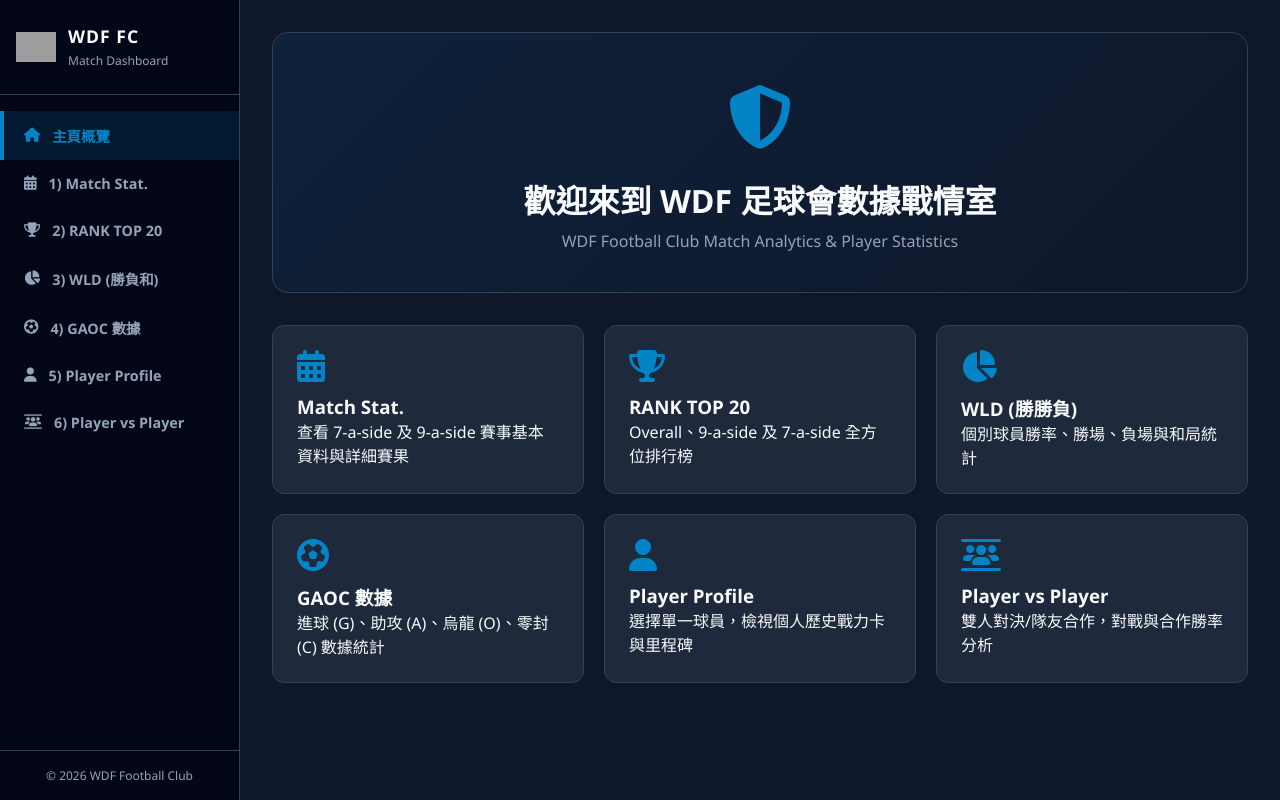
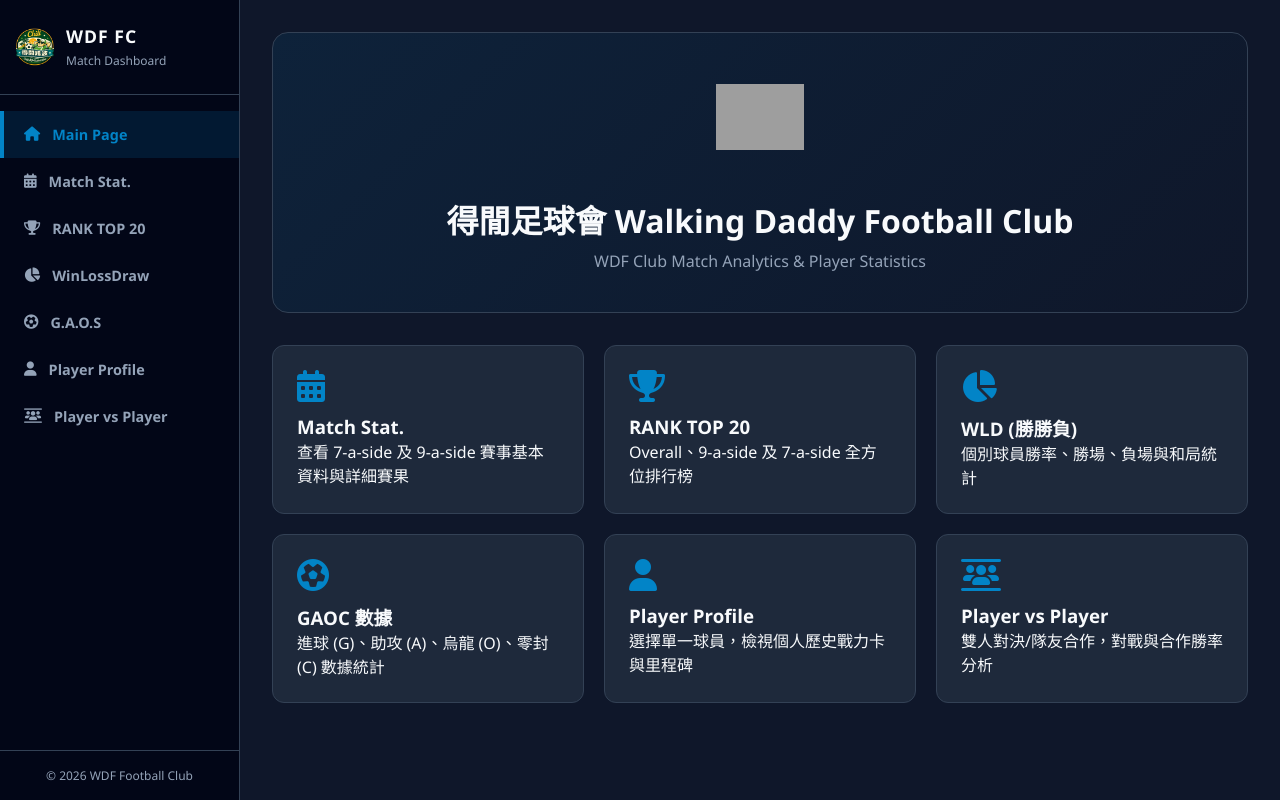
Before and after one commit to jasonkitkituk/wdf-dashboard, a Flask app: page / in a window 1280 px wide. Run offline with Flask 3, Linux system fonts and the light colour scheme; data that the repository does not hold is empty; some libraries are stand-ins or nearby versions; grey boxes are pictures that could not be loaded.

Commit message:
feat: update dashboard layout with sidebar and static folders

```diff
--- a/static/style.css
+++ b/static/style.css
@@ -236,8 +236,16 @@ body {
 }
 
 
+/* 側邊欄小 LOGO 尺寸 */
 .club-logo {
-    width: 40px;       /* 依你的圖片實際比例調整寬度 */
-    height: 40px;      /* 保持高度或設為 auto */
+    width: 38px;
+    height: 38px;
     object-fit: contain;
 }
+
+/* 主頁大徽章尺寸 */
+.club-logo-large {
+    width: 88px;
+    height: 88px;
+    object-fit: contain;
+}
--- a/templates/index.html
+++ b/templates/index.html
@@ -27,43 +27,43 @@
                     <li>
                         <a href="#welcome" class="nav-btn active" onclick="switchTab('welcome')">
                             <i class="fa-solid fa-house"></i>
-                            <span>主頁概覽</span>
+                            <span>Main Page</span>
                         </a>
                     </li>
                     <li>
                         <a href="#match-stat" class="nav-btn" onclick="switchTab('match-stat')">
                             <i class="fa-solid fa-calendar-days"></i>
-                            <span>1) Match Stat.</span>
+                            <span>Match Stat.</span>
                         </a>
                     </li>
                     <li>
                         <a href="#rank-top20" class="nav-btn" onclick="switchTab('rank-top20')">
                             <i class="fa-solid fa-trophy"></i>
-                            <span>2) RANK TOP 20</span>
+                            <span>RANK TOP 20</span>
                         </a>
                     </li>
                     <li>
                         <a href="#wld" class="nav-btn" onclick="switchTab('wld')">
                             <i class="fa-solid fa-chart-pie"></i>
-                            <span>3) WLD (勝負和)</span>
+                            <span>WinLossDraw</span>
                         </a>
                     </li>
                     <li>
                         <a href="#gaoc" class="nav-btn" onclick="switchTab('gaoc')">
                             <i class="fa-solid fa-futbol"></i>
-                            <span>4) GAOC 數據</span>
+                            <span>G.A.O.S</span>
                         </a>
                     </li>
                     <li>
                         <a href="#player-profile" class="nav-btn" onclick="switchTab('player-profile')">
                             <i class="fa-solid fa-user"></i>
-                            <span>5) Player Profile</span>
+                            <span>Player Profile</span>
                         </a>
                     </li>
                     <li>
                         <a href="#player-vs-player" class="nav-btn" onclick="switchTab('player-vs-player')">
                             <i class="fa-solid fa-users-between-lines"></i>
-                            <span>6) Player vs Player</span>
+                            <span>Player vs Player</span>
                         </a>
                     </li>
                 </ul>
@@ -81,10 +81,10 @@
             <section id="welcome" class="content-section active">
                 <div class="hero-welcome">
                     <div class="club-badge-large">
-                        <i class="fa-solid fa-shield-halved"></i>
+                        <img src="{{ url_for('static', filename='image/logo.png') }}" alt="WDF Logo" class="club-logo-large">
                     </div>
-                    <h1>歡迎來到 WDF 足球會數據戰情室</h1>
-                    <p class="subtitle">WDF Football Club Match Analytics & Player Statistics</p>
+                    <h1> 得閒足球會 Walking Daddy Football Club</h1>
+                    <p class="subtitle">WDF Club Match Analytics & Player Statistics</p>
                 </div>
 
                 <div class="quick-access-grid">
```
Also changed, not shown: static/image/Chill40Football.jpg (deleted), static/image/Chill40Football.png (added).
